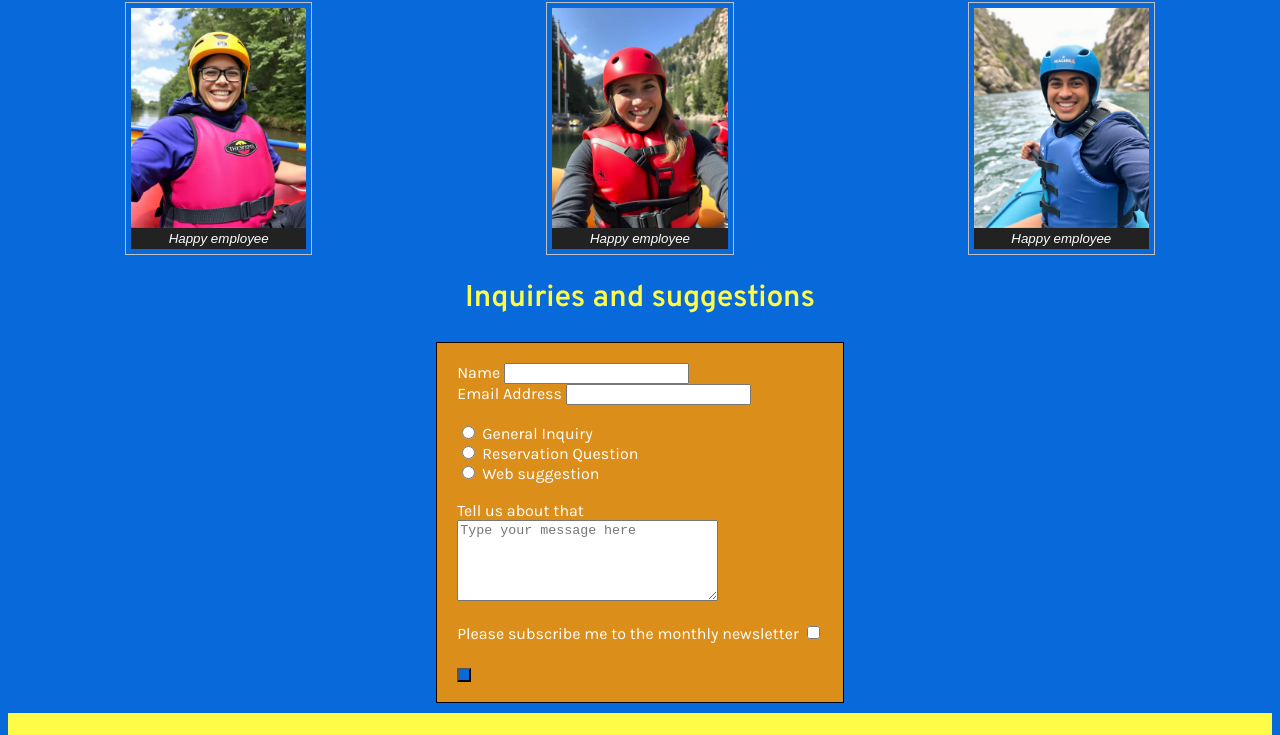
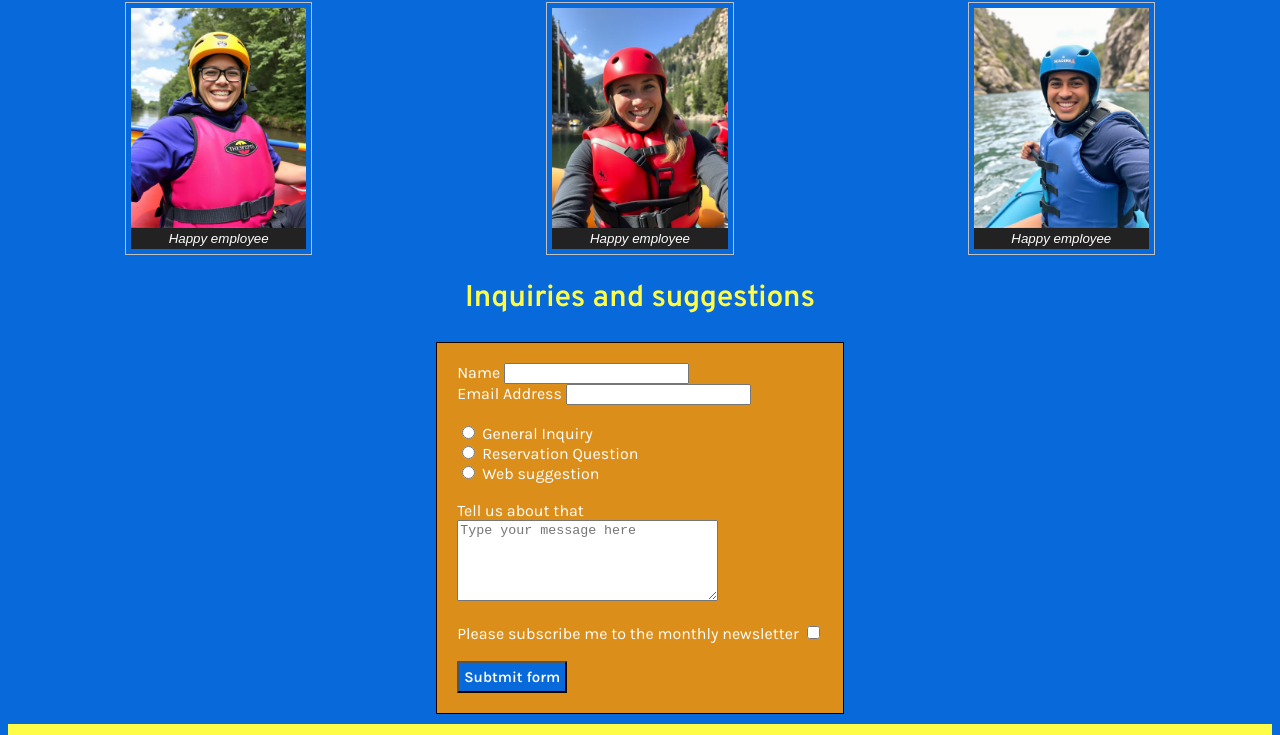
Before and after one commit to raulgarcia99/wdd130, a plain HTML site: page wwr/contact.html in a window 1280 px wide. Shown: the part 1004-1739 px from the top of the page. Drawn offline with Linux system fonts and the light colour scheme.

Commit message:
button correction

```diff
--- a/wwr/contact.html
+++ b/wwr/contact.html
@@ -78,7 +78,7 @@
                         <label id="subscription">Please subscribe me to the monthly newsletter</label>
                         <input type="checkbox"><br><br>
 
-                        <button type="submit" value="Submit form" class="button">
+                        <button type="submit" class="button">Subtmit form</button>
                     </form>
                 </div>
             </div>
```
